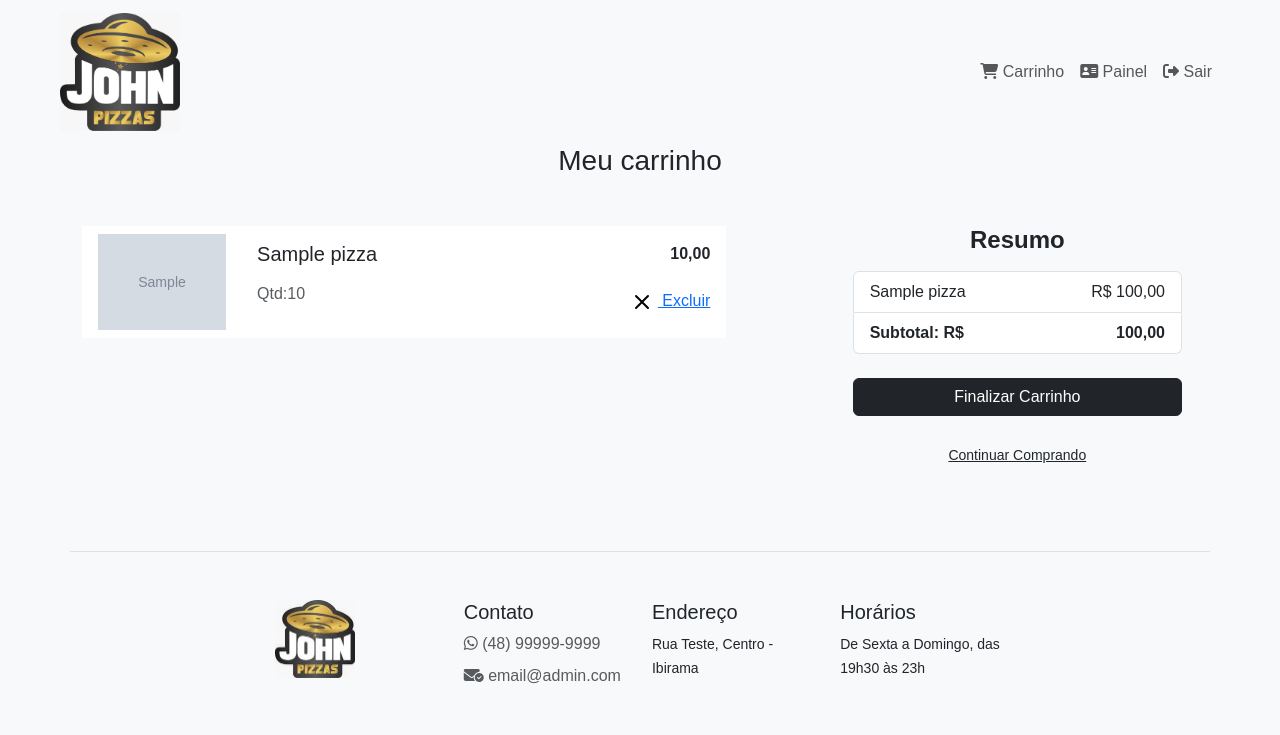
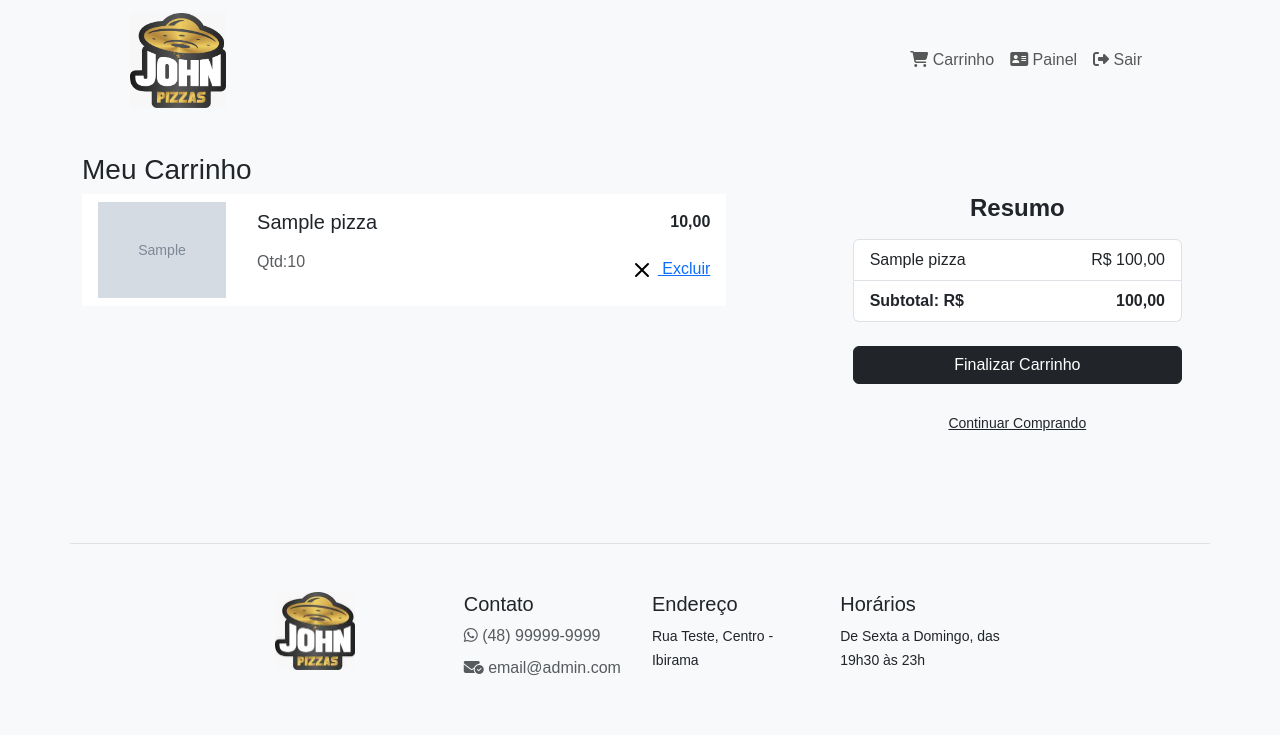
Before and after one commit to diegobers/john-pizzas, a Django app: page /cart/ in a window 1280 px wide. Shown: the top 735 px of the page. Run offline with Django 5.2, Linux system fonts and the light colour scheme; a user stored in the database is signed in; tables that the repository leaves empty hold one stand-in row (values such as "Sample post"); grey boxes marked "Sample" are stand-in pictures; some libraries are stand-ins or nearby versions.

Commit message:
update templates layouts

```diff
--- a/store/forms.py
+++ b/store/forms.py
@@ -11,15 +11,15 @@ class PizzaForm(forms.ModelForm):
 class CheckoutForm(forms.ModelForm):
     class Meta:
         model = Order
-        fields = ['shipping_address', 'payment_method', 'observation', 'is_shipping']
+        fields = ['is_shipping', 'shipping_address', 'payment_method', 'observation']
 
     def __init__(self, *args, **kwargs):
         user = kwargs.pop('user', None)
         super().__init__(*args, **kwargs)
+        self.fields['is_shipping'].widget.attrs.update({'class': 'form-check-input'})
         self.fields['shipping_address'].widget.attrs.update({'class': 'form-control'})
         self.fields['payment_method'].widget.attrs.update({'class': 'form-control'})
         self.fields['observation'].widget.attrs.update({'class': 'form-control'})
-        self.fields['is_shipping'].widget.attrs.update({'class': 'form-check-input'})
 
         if user:
             self.fields['shipping_address'].initial = user.address if user else ''
--- a/templates/pages/index.html
+++ b/templates/pages/index.html
@@ -7,9 +7,8 @@
 
 {% block content %}
 <!-- Pizzas Section -->
-<section id="pizzas" class="py-1">
+<section id="pizzas" class="py-2">
   {% container %}
-    <h3 class="text-center mb-3">Pizzas</h3>
     {% row 'd-flex justify-content-center' %}
       {% if pizzas %}
         {% col 'col-sm-6' %}
--- a/templates/partials/_navbar.html
+++ b/templates/partials/_navbar.html
@@ -1,11 +1,11 @@
 {% load grid_tags static %}
 
 
-{% containerfluid %}
+{% container %}
 <!-- NavBar -->
   <nav class="navbar navbar-expand-lg bg-body-white sticky-top mx-5" aria-label="Template Navbar">
     <a class="navbar-brand" href="{% url 'store:index' %}">
-      <img src="{% static 'img/logo.jpeg' %}" alt="" style="width: 120px;" class="logo">
+      <img src="{% static 'img/logo.jpeg' %}" alt="" style="width: 96px;" class="logo">
     </a>
     <button class="navbar-toggler" type="button" data-bs-toggle="collapse" data-bs-target="#MynavbarHeader" aria-controls="MynavbarHeader" aria-expanded="false" aria-label="Toggle navigation">
       <span class="navbar-toggler-icon"></span>
--- a/templates/store/cart.html
+++ b/templates/store/cart.html
@@ -7,23 +7,15 @@
 
 {% block content %}
 <!-- Cart Section -->
-<section>
+<section class="py-4">
   {% container %}
-
     {% row %}
-
-      {% col 'col-12' %}
-        <h3 class="mb-5 text-center">Meu carrinho</h3>
+      {% col 'col-12 text-start' %}
+        <h3 class="mt-2">Meu Carrinho</h3>
       {% endcol %}
-
     {% endrow %}
-
-
     {% if cart_items %}
-
-                    {{ cartitem.cart.get_cart_total }}
       {% row 'gx-3' %}
-
         {% col 'col-12 col-md-7' %}
           <!-- Cart Items List -->
           <ul class="list-group list-group-lg list-group-flush mb-6">
@@ -52,10 +44,8 @@
               </div>
             </li>
             {% endfor %}
-
           </ul>
         {% endcol %}
-
         {% col 'col-12 col-md-5 col-lg-4 offset-lg-1' %}
           <div class="card text-center mb-3 border-0 bg-light">
             <div class="card-body pt-0">
@@ -66,129 +56,29 @@
                       <span>{{ item.pizza.name }}</span>
                       <span class="ms-auto fs-sm">R$ {{ item.get_cart_item_subtotal }}</span>
                     </li>
-
                   {% endfor %}
-
-
                   <li class="list-group-item d-flex fs-lg fw-bold">
                     <span>Subtotal: R$</span>
                     <span class="ms-auto fs-sm">{{ cart_total }}
                     </span>
-
-
                   </li>
                 </ul>
-              <a class="btn w-100 btn-dark my-4" href="{% url 'store:confirm_cart' %}">Finalizar Carrinho</a>
-
+              <a class="btn btn-dark w-100 my-4" href="{% url 'store:confirm_cart' %}">Finalizar Carrinho</a>
               <a class="btn btn-link btn-sm px-0 text-body" href="#">Continuar Comprando</a>
             </div>
           </div>
-
         {% endcol %}
-
       {% endrow %}
-
     {% else %}
-
       {% row 'd-flex justify-content-center' %}
-
         {% col 'col-md-8 my-2' %}
-
           <img src="{% static 'icons/cart-x.svg' %}" width="64" height="64" alt="Carrinho Vazio">
           <h2>Seu carrinho está vazio!</h2>
           <small>Você ainda não possui itens no seu carrinho.</small>
           <a class="btn btn-primary" href="{% url 'store:index' %}">Ver produtos</a>
         {% endcol %}
-
       {% endrow %}
-
     {% endif %}
-
   {% endcontainer %}
-
 </section>
-
-<!--
-
-  {% row 'row-cols-1 row-cols-md-2' %}
-    {% col 'col-md-8' %}
-
-
-      <form class="needs-validation" novalidate>
-        <div class="table-responsive">
-          <table class='table table-sm table-md table-lg table-xl'>
-            <thead>
-              <tr>
-                <th>Descrição</th>
-                <th>Qtd</th>
-                <th>Valor</th>
-              </tr>
-            </thead>
-            <tbody>
-              {% for item in cart_items %}
-                <tr>
-                  <td>{{ item.pizza.name }}</td>
-                  <td>{{ item.quantity}}</td>
-                  <td>{{ item.pizza.price }}</td>
-                </tr>
-              {% endfor %}
-            </tbody>
-          </table>
-          <a class="btn btn-primary" href="{% url 'store:confirm_cart' %}">Finalizar</a>
-        </div>
-      </form>
-    {% endcol %}
-
-    {% col 'col-md-4' %}
-      <h4 class="d-flex justify-content-between align-items-center mb-3">
-        <span class="text-primary">Seu Carrinho</span>
-        <span class="badge bg-primary rounded-pill">3</span>
-      </h4>
-      <ul class="list-group mb-3">
-        <li class="list-group-item d-flex justify-content-between lh-sm">
-          <div>
-            <h6 class="my-0">Product name</h6>
-            <small class="text-body-secondary">Brief description</small>
-          </div>
-          <span class="text-body-secondary">$12</span>
-        </li>
-        <li class="list-group-item d-flex justify-content-between lh-sm">
-          <div>
-            <h6 class="my-0">Second product</h6>
-            <small class="text-body-secondary">Brief description</small>
-          </div>
-          <span class="text-body-secondary">$8</span>
-        </li>
-        <li class="list-group-item d-flex justify-content-between lh-sm">
-          <div>
-            <h6 class="my-0">Third item</h6>
-            <small class="text-body-secondary">Brief description</small>
-          </div>
-          <span class="text-body-secondary">$5</span>
-        </li>
-
-        <li class="list-group-item d-flex justify-content-between bg-body-tertiary">
-          <div class="text-success">
-            <h6 class="my-0">Promo code</h6>
-            <small>EXAMPLECODE</small>
-          </div>
-          <span class="text-success">−$5</span>
-        </li>
-
-        <li class="list-group-item d-flex justify-content-between">
-          <span>Total (USD)</span>
-          <strong>$20</strong>
-        </li>
-
-        <form class="p-2">
-          <div class="input-group">
-            <button class="w-50 btn btn-primary btn-lg" type="submit">Continuar</button>
-          </div>
-        </form>
-      </ul>
-    {% endcol %}
-
-  {% endrow %}
- -->
-
 {% endblock content %}
```
